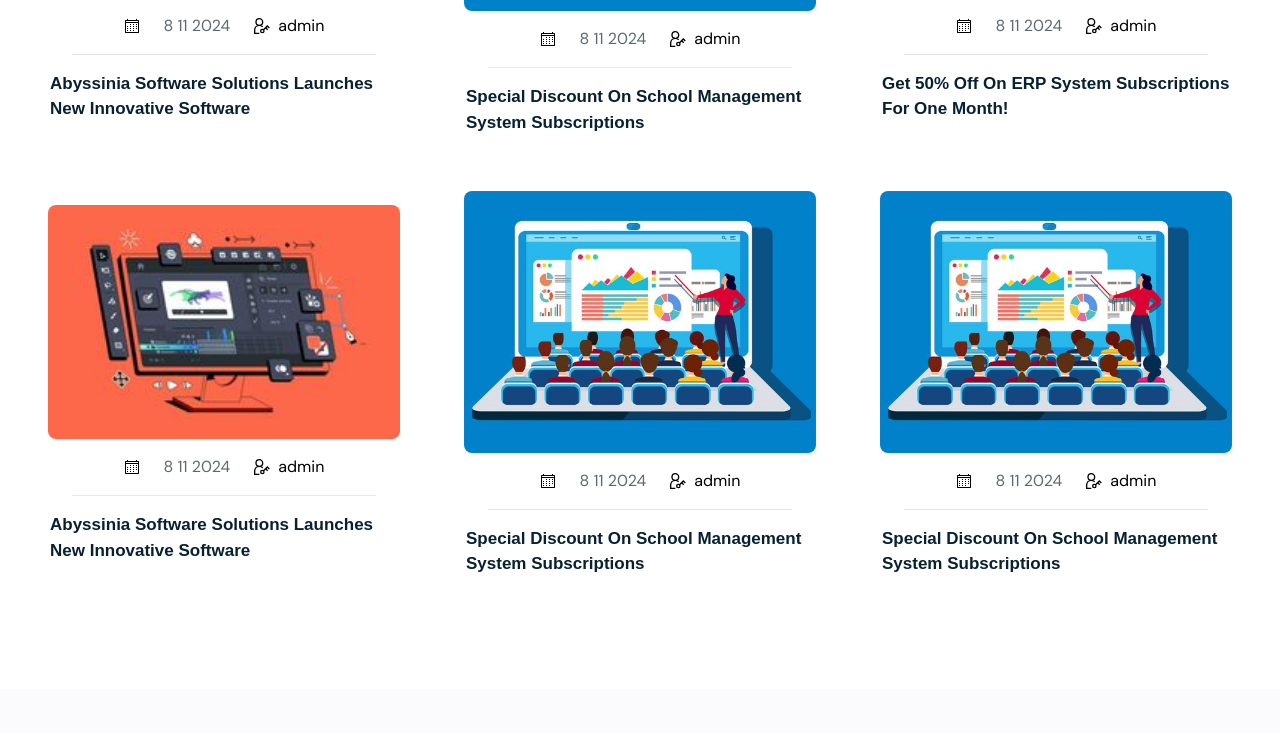
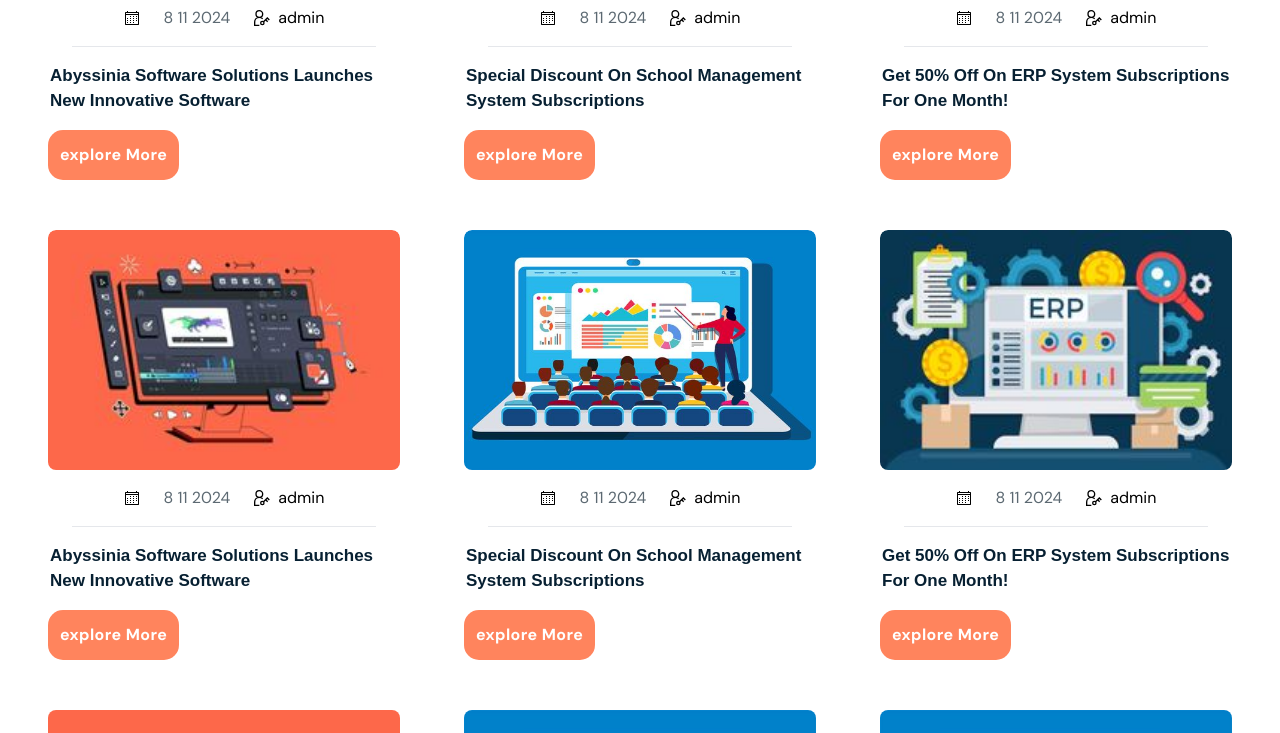
Before and after one commit to kalolani/Abyssinia, a React (Vite) app: page /blog in a window 1280 px wide. Shown: the part 1307-2040 px from the top of the page. Built offline with nearby package versions, Linux system fonts and the light colour scheme; a web font is replaced by a local one.

Commit message:
updated the blog card

```diff
--- a/src/components/BlogCard.jsx
+++ b/src/components/BlogCard.jsx
@@ -14,8 +14,9 @@
   console.log(content);
 
   return (
-    <div className="grid phone:grid-cols-1 tablet:grid-cols-2 laptop:grid-cols-3 gap-y-10 px-4">
+    <div className="grid phone:grid-cols-1 tablet:grid-cols-2 laptop:grid-cols-3 gap-y-[50px] px-4">
       {content.map((item, i) => (
+        <>
           <div
             key="i"
             className=" group z-10 max-w-sm m-auto rounded-t-lg rounded-b-lg overflow-hidden transition-all px-4"
@@ -23,7 +24,7 @@
             <div className="rounded-lg rounded-b-lg overflow-hidden h-3/5">
               <img
                 src={item.img}
-              className="w-full h-full scale-100 hover:cursor-pointer hover:scale-105"
+                className="w-full h-[15rem] scale-100 hover:cursor-pointer hover:scale-105"
               />
             </div>
             <div className="flex items-center justify-center gap-2 border-b-[1px]  mx-6">
@@ -40,7 +41,52 @@
             <h2 className="px-[2px] py-4 capitalize text-primary font-colasta text-primary text-[17px] text-left align-middle break-normal font-semibold hover:cursor-pointer hover:text-btn-main hover:text-btn-bg-main transition-all duration-[300ms]">
               {item.title}
             </h2>
+            <div className="mb-[50px]">
+              <Button
+                variant="primary"
+                size="sm"
+                className="bg-btn-bg-main font-bold"
+              >
+                explore more
+              </Button>
             </div>
+
+            <div
+              key="i"
+              className=" group z-10 max-w-sm m-auto rounded-t-lg rounded-b-lg overflow-hidden transition-all"
+            >
+              <div className="rounded-lg rounded-b-lg overflow-hidden h-3/5">
+                <img
+                  src={item.img}
+                  className="w-full h-[15rem] scale-100 hover:cursor-pointer hover:scale-105"
+                />
+              </div>
+              <div className="flex items-center justify-center gap-2 border-b-[1px]  mx-6">
+                {item.calanderIcon}
+                <p className="text-secondary text-center p-4 transition-apacity delay-100 hover:cursor-pointer hover:text-btn-bg-main transition-all duration-[300ms]">
+                  {item.date}
+                </p>
+                {item.adminIcon}
+                <p className="hover:cursor-pointer hover:text-btn-bg-main transition-all duration-[300ms]">
+                  {item.name}
+                </p>
+              </div>
+
+              <h2 className="px-[2px] py-4 capitalize text-primary font-colasta text-primary text-[17px] text-left align-middle break-normal font-semibold hover:cursor-pointer hover:text-btn-main hover:text-btn-bg-main transition-all duration-[300ms]">
+                {item.title}
+              </h2>
+              <div className="">
+                <Button
+                  variant="primary"
+                  size="sm"
+                  className="bg-btn-bg-main font-bold"
+                >
+                  explore more
+                </Button>
+              </div>
+            </div>
+          </div>
+        </>
       ))}
     </div>
   );
```
Lines whose indentation alone changed are shown as unchanged.
